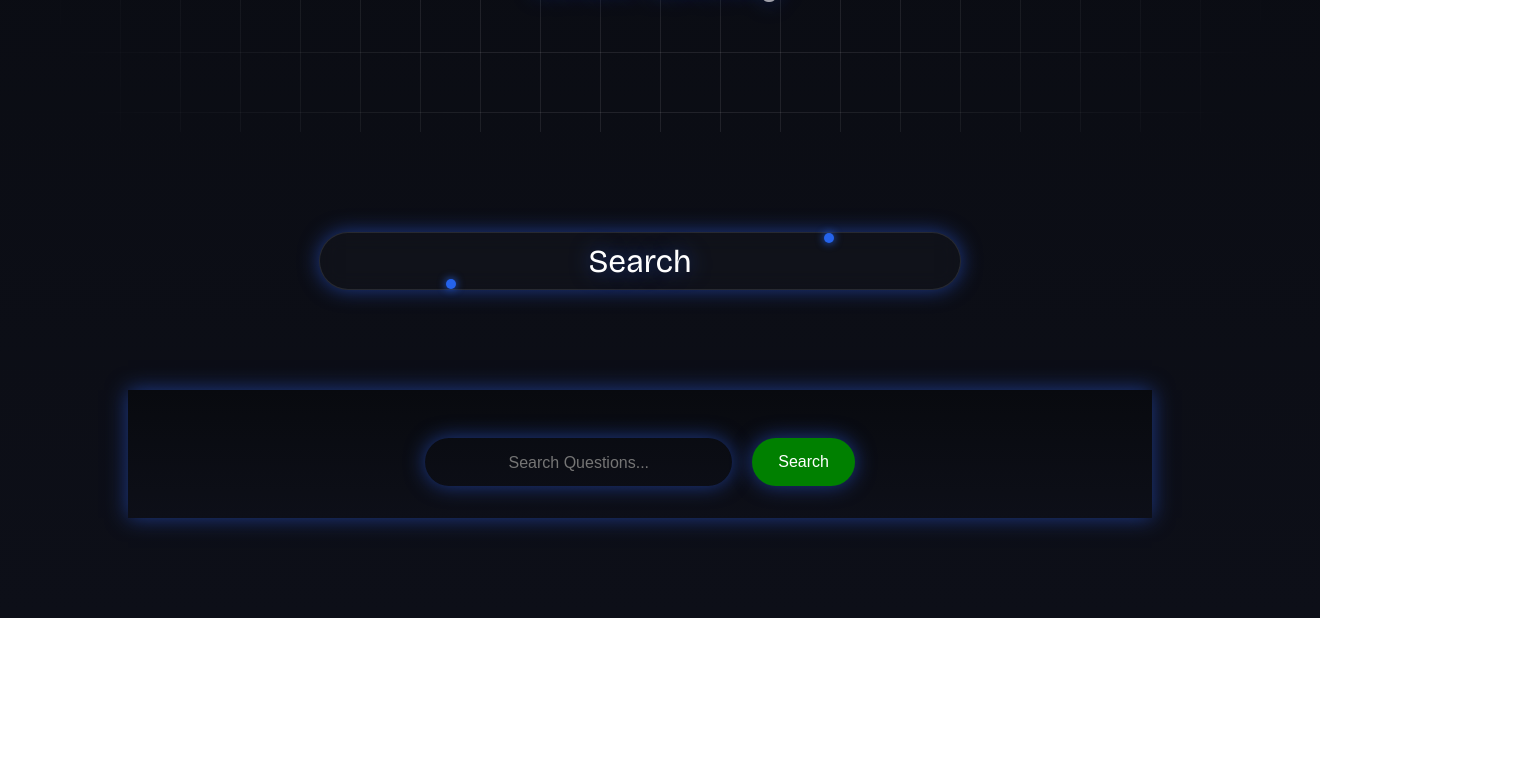
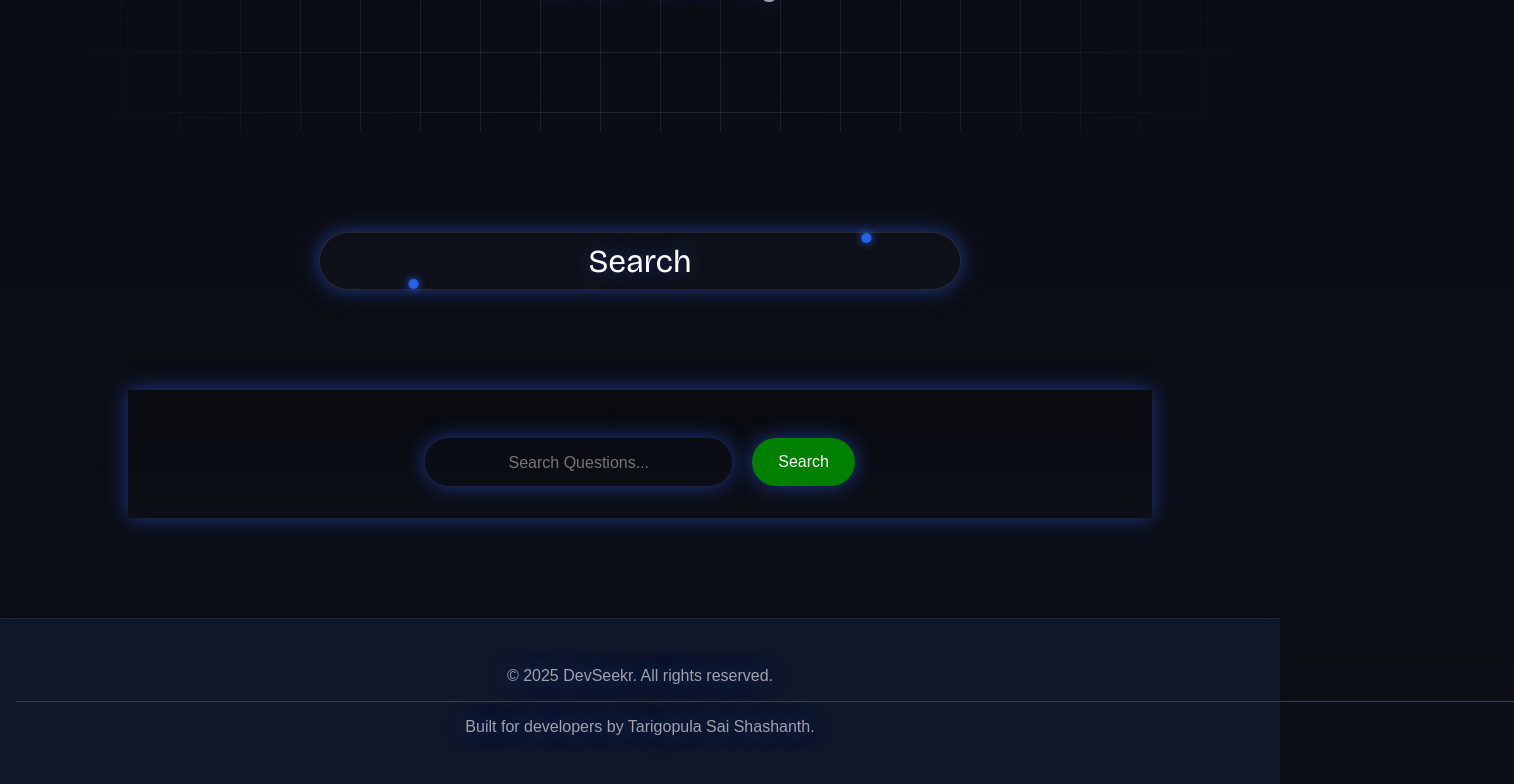
Before and after one commit to Tsaishashanth/DevSeekr, a React (Create React App) app: page / in a window 1280 px wide. Shown: the part 674-1458 px from the top of the page, 1514 px wide, since content can reach past the window. Before the commit the page ends 1292 px from the top, so only its background shows below. Built offline with nearby package versions, Linux system fonts and the light colour scheme.

Commit message:
added footer

```diff
--- a/src/App.css
+++ b/src/App.css
@@ -257,3 +257,21 @@
   border: none;
   font-size: 1rem;
 }
+
+.footer {
+  background: #0f172a; /* Dark navy */
+  color: #94a3b8;       /* Subtle gray */
+  text-align: center;
+  padding: 2rem 1rem;
+  font-size: 1rem;
+  box-shadow: 0 -2px 10px rgba(0, 0, 0, 0.3);
+  border-top: 1px solid #1e293b;
+  text-align:center;
+}
+
+.footer hr {
+  margin: 1rem auto;
+  width: 120%;
+  border: none;
+  border-top: 1px solid #334155;
+}
--- a/src/App.js
+++ b/src/App.js
@@ -96,6 +96,11 @@
         ))}
         </div>
       </div>
+      <footer className= "footer">
+        <p>© 2025 DevSeekr. All rights reserved.</p>
+        <hr />
+        <p>Built for developers by Tarigopula Sai Shashanth.</p>
+      </footer>
     </>
   );
 }
```
